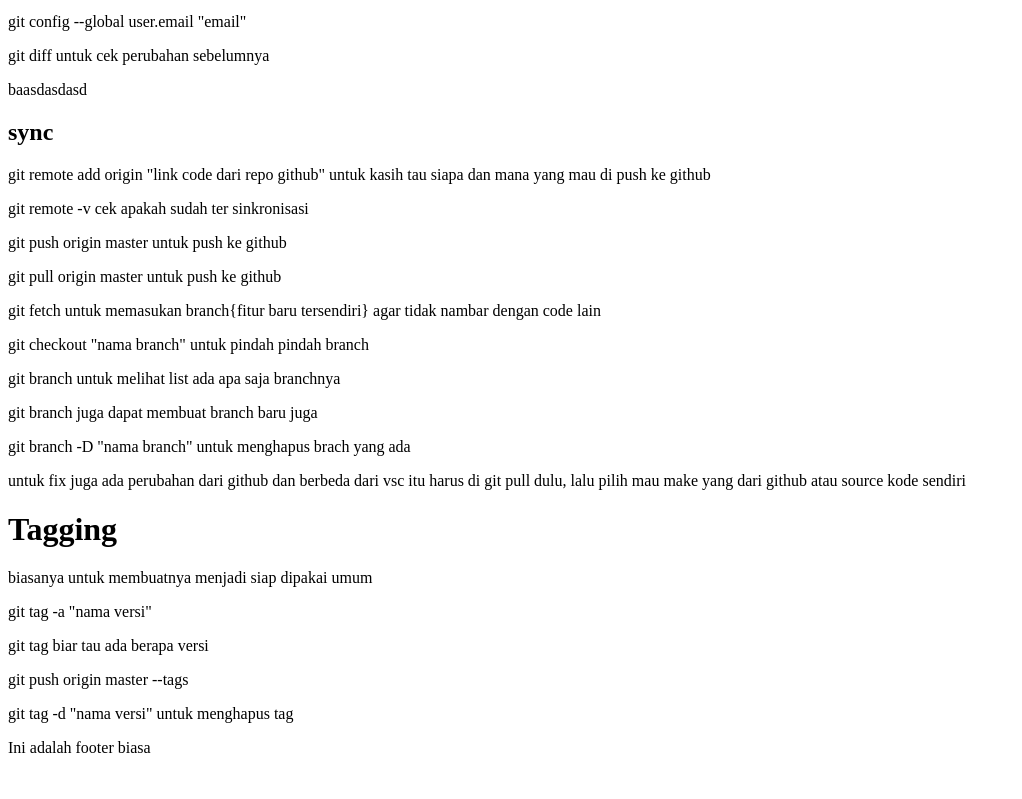
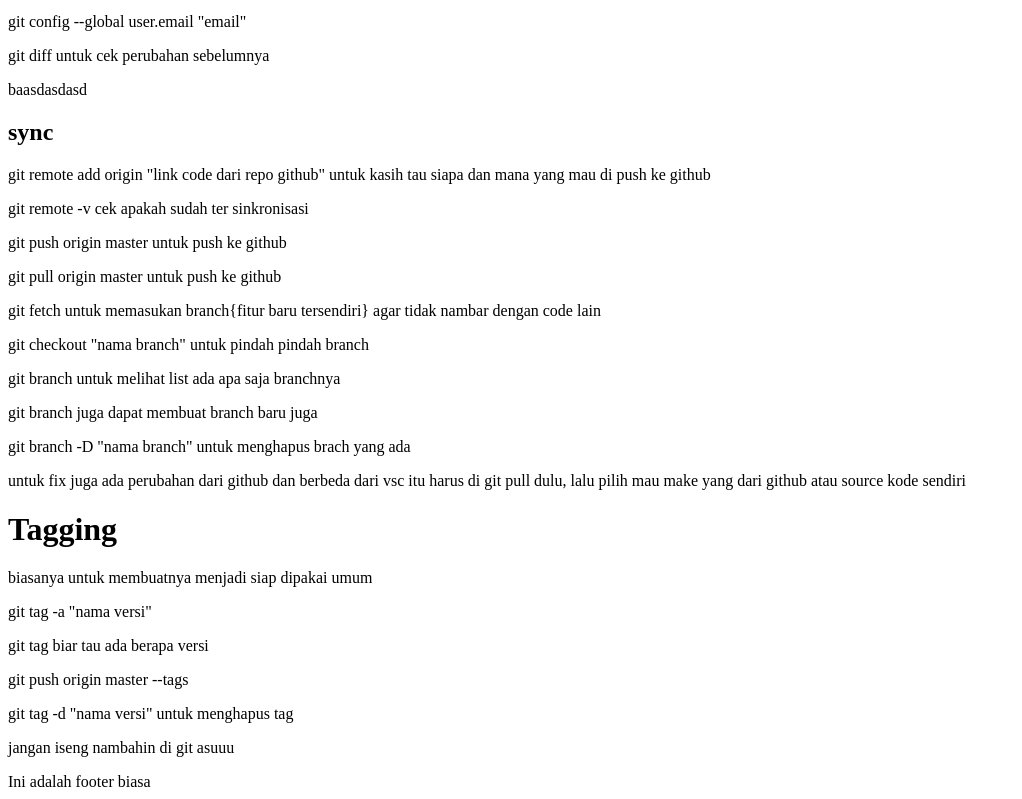
Before and after one commit to Nokoto-dev/Belajar, a plain HTML site: page index.html in a window 1280 px wide. Shown: the part 629-1428 px from the top of the page, without its empty margins (0-1022 px from the left). Before the commit the page ends 1394 px from the top, so only its background shows below. Drawn offline with Linux system fonts and the light colour scheme.

Commit message:
coba coba bedain kode di github

```diff
--- a/index.html
+++ b/index.html
@@ -50,6 +50,7 @@
             <p>git tag biar tau ada berapa versi</p>
             <p>git push origin master --tags</p>
             <p>git tag -d "nama versi" untuk menghapus tag</p>
+            <p>jangan iseng nambahin di git asuuu</p>
 
 
 
```
